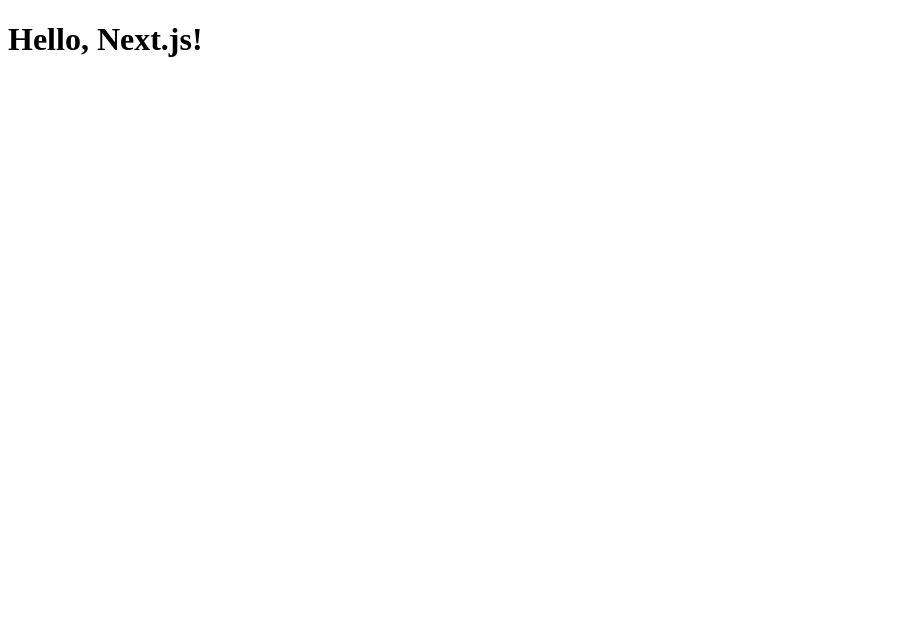
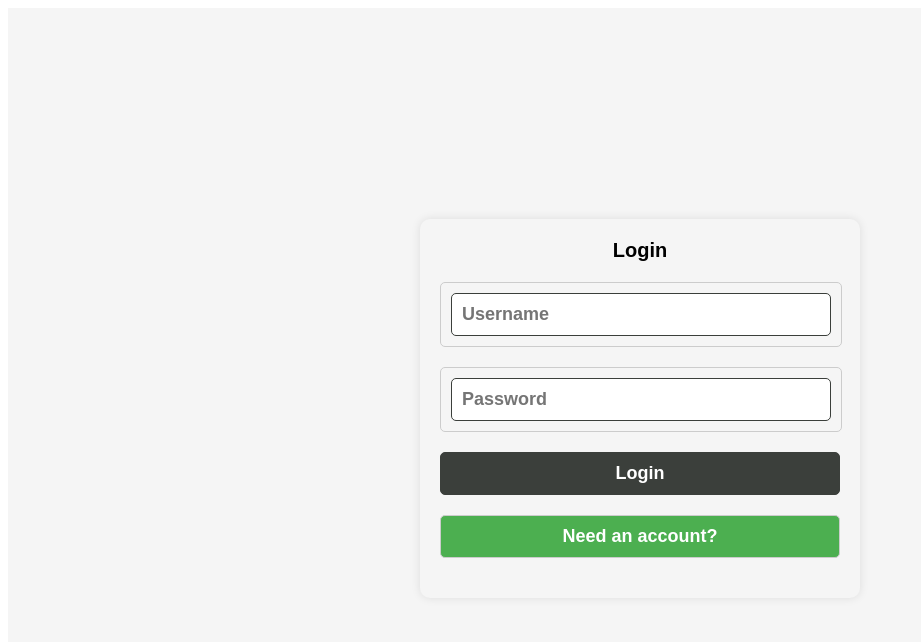
Before and after one commit to FlaviusRabuga/BoardBusters-Frontend, a Next.js app: page /login in a window 1280 px wide. Shown: the top 642 px of the page, without its empty margins (0-921 px from the left). Built offline with nearby package versions, Linux system fonts and the light colour scheme.

Commit message:
frontend login almost done

```diff
--- a/src/app/login/page.jsx
+++ b/src/app/login/page.jsx
@@ -1,3 +1,53 @@
+import React from "react";
+import "./style.css";
+import Link from 'next/link';
+
+
 export default function Page() {
-    return <h1>Hello, Next.js!</h1>
+
+  return (
+    <div className="containerLogIn">
+                <div className="pagina">
+                    <div className="headerLog"><div className="scris">Login</div></div>
+                    <div className="input1"> <input className="inputLog" type="text" placeholder="Username" name = "username"
+                    // onChange={(e) => this.onChangeHandler(e)}
+                    >
+                      </input> </div>
+                    <div className="input2"> <input className="inputLog" type="password" placeholder="Password" password = "password"
+                    // onChange={(e) => this.onChangeHandler(e)}
+                    >
+                      </input> </div>
+
+                    <div> <button className="buttonLog"
+
+                    // onClick={
+                        // async () => {
+                        //     let error = await this.send_login_data();
+                        //     console.log(error);
+
+                        //     if(!error)
+                        //     {
+                        //         localStorage.setItem("username", this.state.username);
+
+                        //         this.setState({logOK: true});
+                        //     }
+                        // }
+
+                    // }
+                    >Login</button> </div>
+                    <div>
+                    <Link href="/register">
+                        <button className="buttonLog1">Need an account?</button>
+                    </Link>
+                    </div>
+
+                </div>
+            </div>
+  );
+
+
+
+
+
+
   }
--- /dev/null
+++ b/src/app/login/style.css
@@ -0,0 +1,126 @@
+.containerLogIn {
+    display: flex;
+    justify-content: center;
+    align-items: center;
+    height: 100vh;
+    background-color: #f5f5f5;
+
+    font-family: sans-serif;
+}
+.pagina {
+    background-color: #f5f5f5;
+    border-radius: 10px;
+    box-shadow: 0 0 10px rgba(0, 0, 0, 0.1);
+    padding: 20px;
+    width: 400px;
+    text-align: center;
+    /* display: flex; */
+    justify-content: center;
+    align-items: center;
+    font-family: sans-serif;
+}
+
+.headerLog {
+    font-size: 20px;
+    font-weight: 700;
+    margin-bottom: 20px;
+}
+.scris {
+    margin-bottom: 20px;
+}
+.input1 {
+    width: 95%;
+    padding: 10px;
+    margin-bottom: 20px;
+    border-radius: 5px;
+    border: 1px solid #ccc;
+    background-color: #f5f5f5;
+    color: white;
+    font-size: 18px;
+    font-weight: 700;
+    cursor: pointer;
+    align-items: center;
+    display: flex;
+    justify-content: center;
+
+}
+.input2 {
+    width: 95%;
+    padding: 10px;
+    margin-bottom: 20px;
+    border-radius: 5px;
+    border: 1px solid #ccc;
+
+    background-color: #f5f5f5;
+    color: white;
+    font-size: 18px;
+    font-weight: 700;
+    cursor: pointer;
+    display: flex;
+    align-items: center;
+    justify-content: center;
+}
+.inputLog {
+    width: 100%;
+    padding: 10px;
+    border-radius: 5px;
+    border: 1px solid #3b3f3b;
+
+    color: white;
+    font-size: 18px;
+    font-weight: 700;
+    cursor: pointer;
+    font-family: sans-serif;
+}
+.buttonLog {
+    width: 100%;
+    padding: 10px;
+    margin-bottom: 20px;
+    border-radius: 5px;
+    border: 1px solid #3b3f3b;
+    background-color: #3b3f3b;
+    color: white;
+    font-size: 18px;
+    font-weight: 700;
+    cursor: pointer;
+}
+
+.buttonLog1 {
+    width: 100%;
+    padding: 10px;
+    margin-bottom: 20px;
+    border-radius: 5px;
+    border: 1px solid #ccc;
+    background-color: #4CAF50;
+    color: white;
+    font-size: 18px;
+    font-weight: 700;
+    cursor: pointer;
+}
+
+.buton3 {
+    width: 100%;
+    padding: 10px;
+    margin-bottom: 20px;
+    border-radius: 5px;
+    border: 1px solid #ccc;
+    background-color: #4CAF50;
+    color: white;
+    font-size: 18px;
+    font-weight: 700;
+    cursor: pointer;
+}
+
+.buton4 {
+    width: 100%;
+    padding: 10px;
+    margin-bottom: 20px;
+    border-radius: 5px;
+    border: 1px solid #ccc;
+    background-color: #4CAF50;
+    color: white;
+    font-size: 18px;
+    font-weight: 700;
+    cursor: pointer;
+
+}
```
Also changed, not shown: src/app/login/loginForm.jsx (added).
